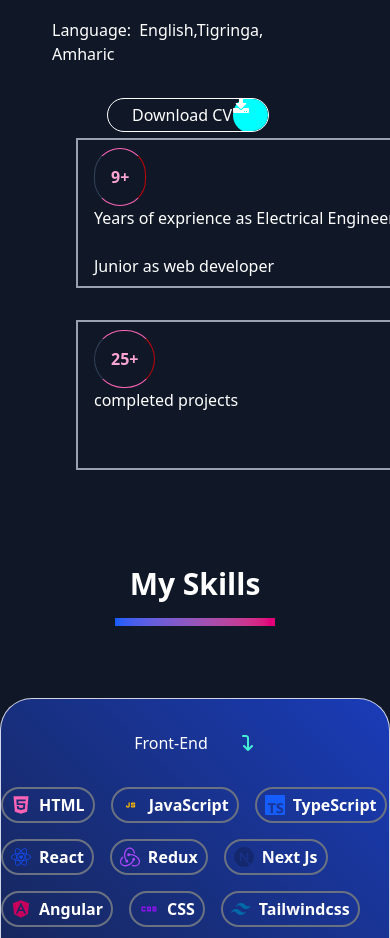
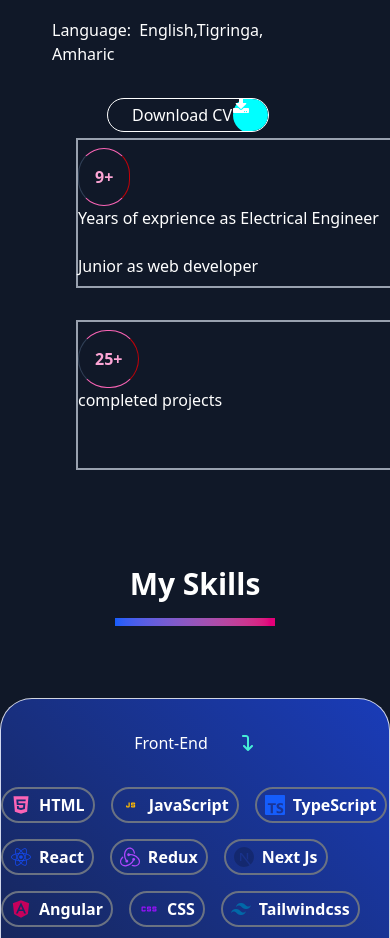
Before and after one commit to haftamudesta/portfolio_nextjs, a Next.js app: page / in a window 390 px wide. Shown: the part 1620-2558 px from the top of the page. Built offline with nearby package versions, Linux system fonts and the light colour scheme.

Commit message:
Add some css

```diff
--- a/src/components/ContactMe.tsx
+++ b/src/components/ContactMe.tsx
@@ -30,7 +30,7 @@
       duration:2.8,
       delay:0.4
     }}
-    className="bg-linear-45 from-blue-950 to-blue-800" id="main_contact">
+    className="bg-linear-45 from-blue-950 to-blue-800" id="main_contact w-full">
     <h1 className="text-center text-2xl text-white font-bold underline mb-4">Contact Me</h1>
     <div className='flex flex-col items-center justify-center text-white md:flex-row md:justify-between md:items-baseline md:ml-4 md:gap:4 xl:gap-12 lg:justify-center'>
 
--- a/src/components/Stats.tsx
+++ b/src/components/Stats.tsx
@@ -9,7 +9,7 @@
     >
         {stats.map(({number,title},index)=>{
             return (
-                <div className="border-2 border-gray-400 mb-4 w-[350px] h-[150px] pl-4" key={index}>
+                <div className="border-2 border-gray-400 mb-4 w-[350px] h-[150px] md:pl-4" key={index}>
                     <button className="p-4  text-pink-300 rounded-full font-bold font-size-[50px] border border-pink-400 border-r-red-700 border-l-slate-700 mt-2">{number}</button>
                     <p className="text-white">{parse(title)}</p>
                 </div>
```
